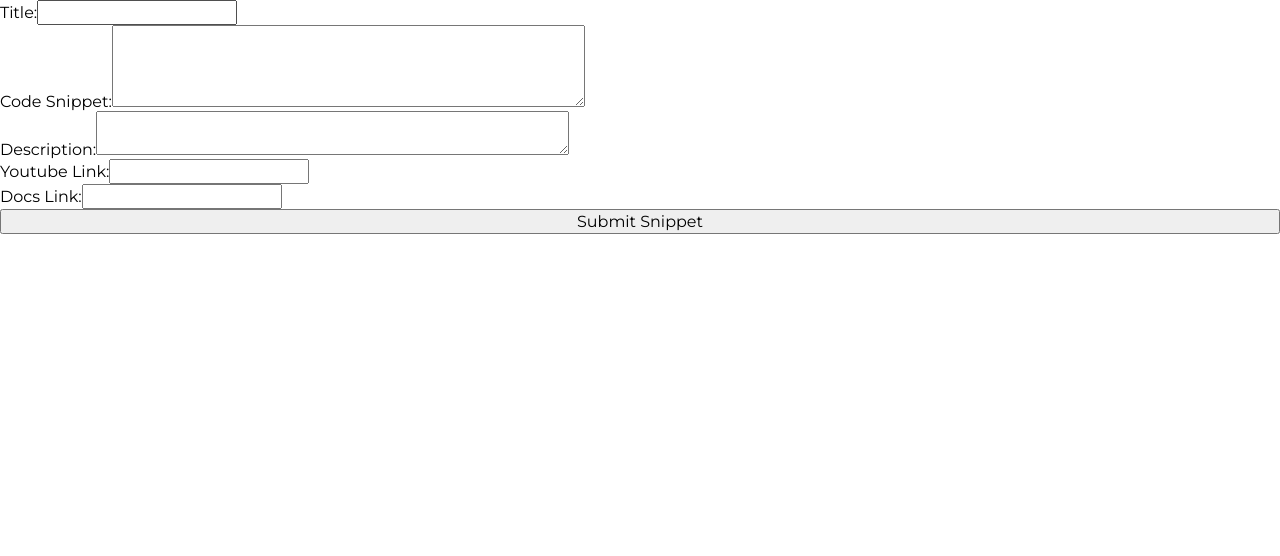
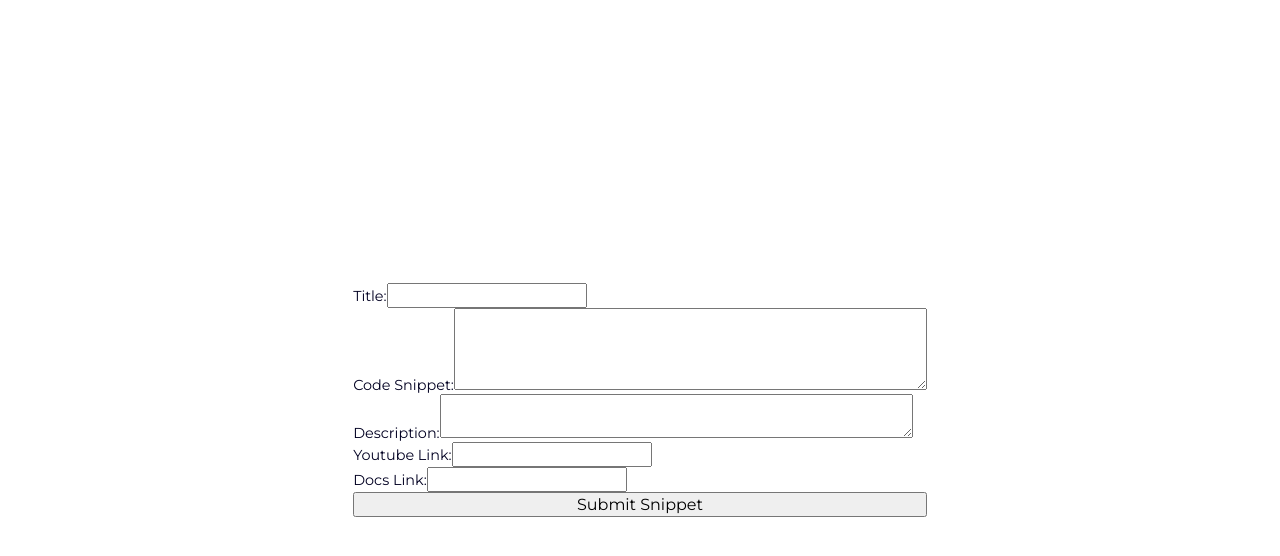
Before and after one commit to SchoolOfCode/w9_frontend-project-syntax-samurai-s, a React (Create React App) app: page /submit in a window 1280 px wide. Shown: the top 556 px of the page. Built offline with nearby package versions, Linux system fonts and the light colour scheme.

Commit message:
flex started on form

```diff
--- a/src/Components/UserSubmit/Form/Form.js
+++ b/src/Components/UserSubmit/Form/Form.js
@@ -3,22 +3,24 @@ import "./Form.modules.css";
 function Form() {
   return (
     <form id="submit-form">
-      <label id="submit-title">Title:
+    <div id="styling-container">
+      <label className="form-labels" id="submit-title">Title:
       <input type="text" name="title" />
       </label>
-      <label id="submit-snippet">Code Snippet:
+      <label className="form-labels" id="submit-snippet">Code Snippet:
       <textarea rows="4" cols="50"  type="text" name="snippet" />
       </label>
-      <label id="submit-description">Description:
+      <label className="form-labels" id="submit-description">Description:
       <textarea rows="2" cols="50"  type="text" name="description" />
       </label>
-      <label id="submit-video">Youtube Link:
+      <label className="form-labels" id="submit-video">Youtube Link:
       <input type="text" name="youtube-link" />
       </label>
-      <label id="submit-docs">Docs Link:
+      <label className="form-labels" id="submit-docs">Docs Link:
       <input type="text" name="docs-link" />
       </label>
       <input id="submit-button" type="submit" value="Submit Snippet" />
+      </div>
     </form>
   );
 }
--- a/src/Components/UserSubmit/Form/Form.modules.css
+++ b/src/Components/UserSubmit/Form/Form.modules.css
@@ -1,9 +1,21 @@
 #submit-form {
   display: flex;
   flex-direction: column;
+  width: 100vw;
+  height: 100vh;
+  justify-content: center;
+  align-items: center;
+}
+
+#styling-container {
+  display: flex;
+  flex-direction: column;
+
+}
 
 
-
-
+.form-labels {
+  color: var(--primary);
+  font-size: var(--subtitle-font-size);
 
 }
```
